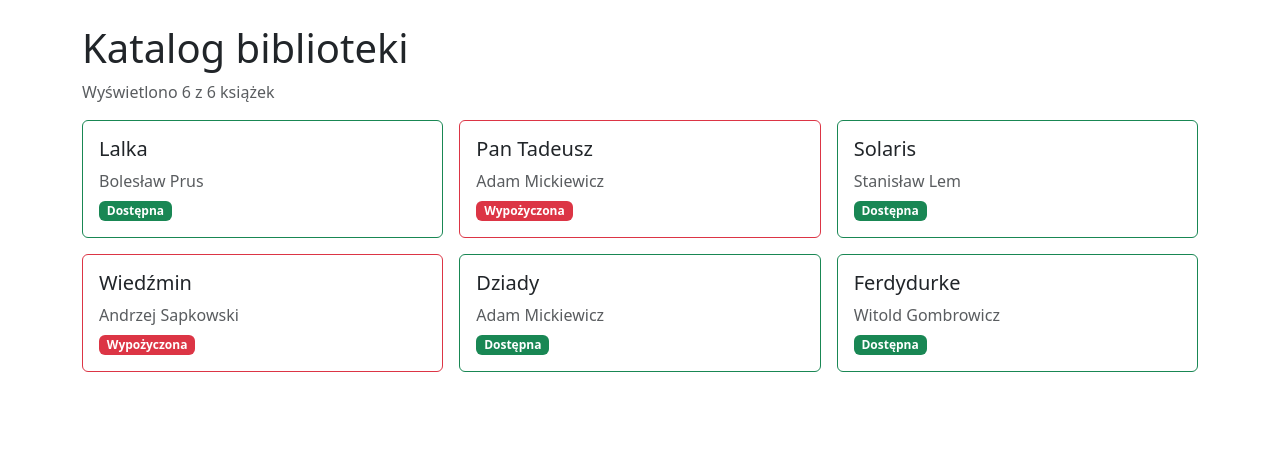
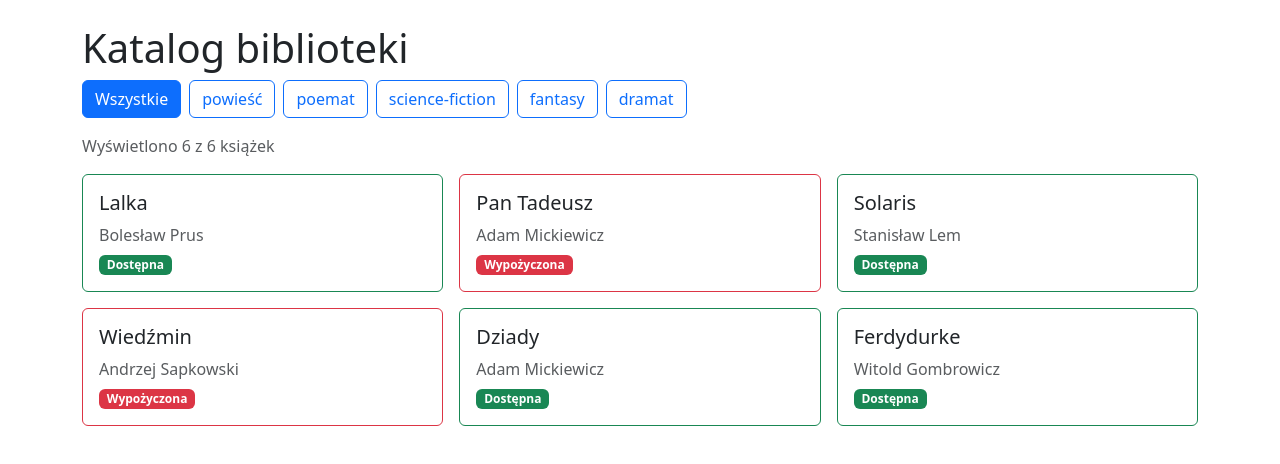
Before and after one commit to Cunny-Connoisseur/Webowe-zadania, a React (Vite) app: page / in a window 1280 px wide. Shown: the top 464 px of the page. Built offline with nearby package versions, Linux system fonts and the light colour scheme.

Commit message:
filter books by genre

```diff
--- a/src/App.jsx
+++ b/src/App.jsx
@@ -1,15 +1,33 @@
+import { useState } from 'react'
 import { initialBooks } from './data/books'
+
+const genres = [...new Set(initialBooks.map(book => book.genre))]
 
 export default function App() {
   const books = initialBooks
+  const [activeGenre, setActiveGenre] = useState('all')
+
+  const visible = activeGenre === 'all' ? books : books.filter(book => book.genre === activeGenre)
+
   return (
     <div className="container mt-4">
       <h1>Katalog biblioteki</h1>
 
-      <p className="text-body-secondary">Wyświetlono {books.length} z {books.length} książek</p>
+      <div className="d-flex flex-wrap gap-2 mb-3">
+        {['all', ...genres].map(genre => {
+          const label = genre === 'all' ? 'Wszystkie' : genre
+          const buttonClass = activeGenre === genre ? 'btn btn-outline-primary active' : 'btn btn-outline-primary'
+
+          return (
+            <button type="button" key={genre} className={buttonClass} onClick={() => setActiveGenre(genre)}>{label}</button>
+          )
+        })}
+      </div>
+
+      <p className="text-body-secondary">Wyświetlono {visible.length} z {books.length} książek</p>
 
       <div className="row g-3">
-        {books.map(book => (
+        {visible.map(book => (
           <div key={book.id} className="col-12 col-md-4">
             <div className={`card h-100 ${book.available ? 'border-success' : 'border-danger'}`}>
               <div className="card-body">
```
